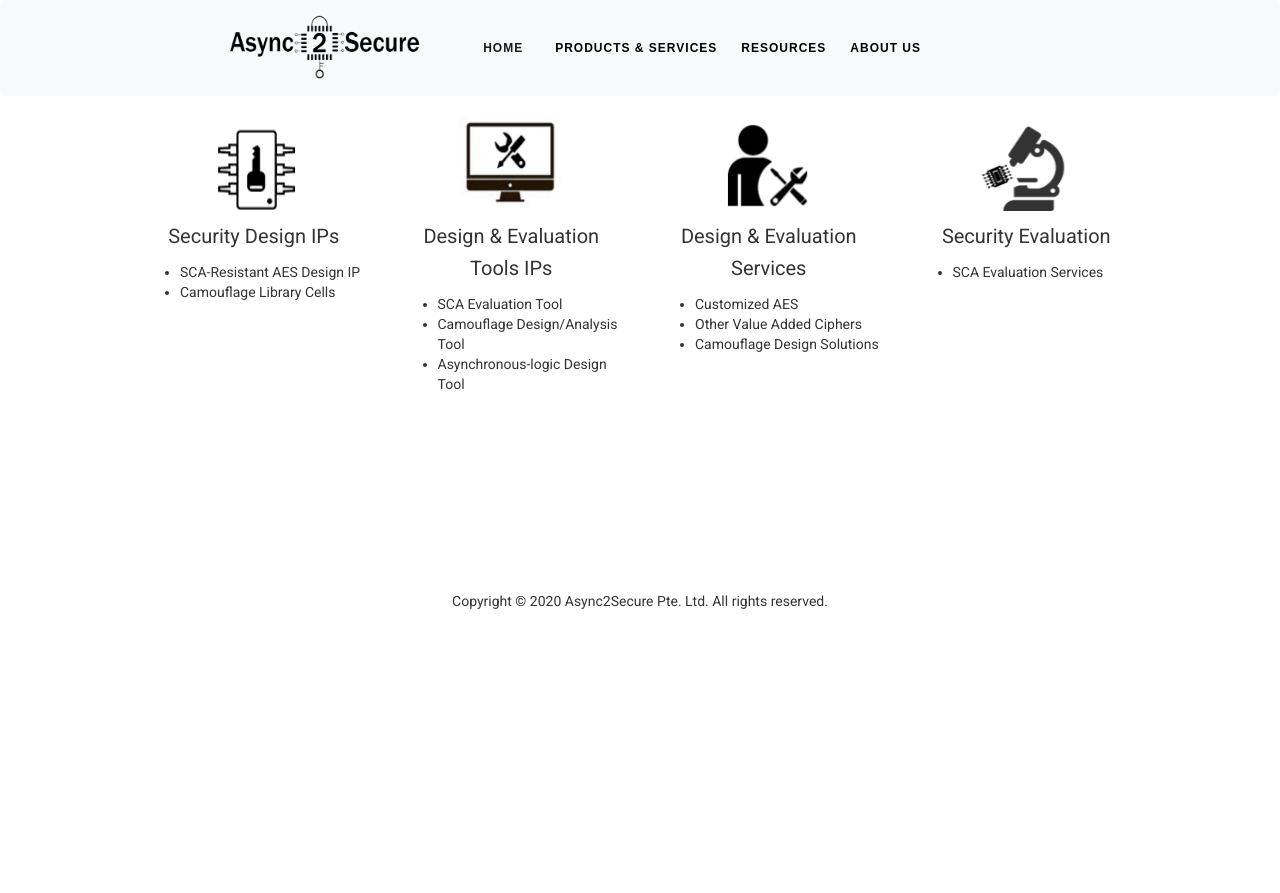
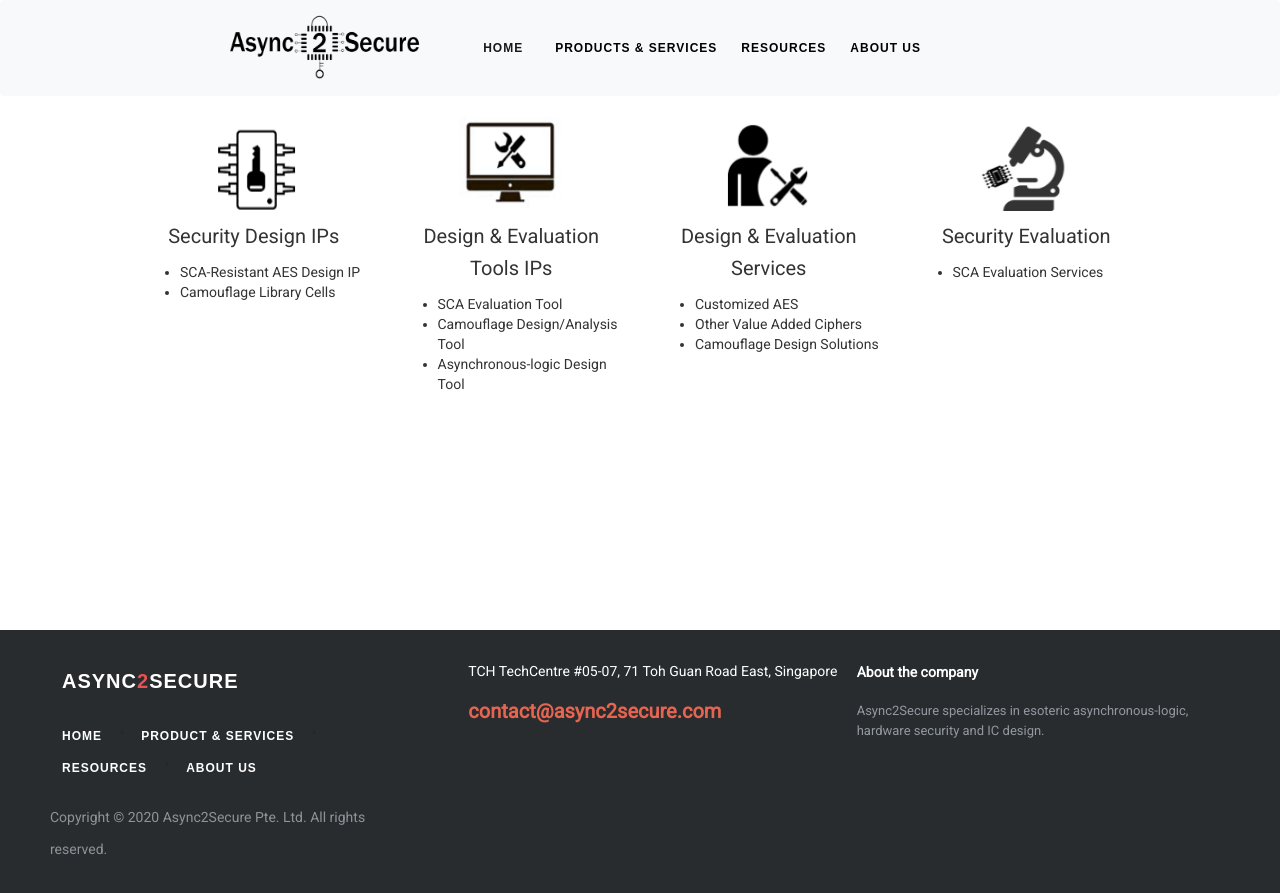
Before and after one commit to async2secure/async2secure.github.io, a Jekyll site: the page built from _pages/products/product.md, in a window 1280 px wide and 900 px high, scrolled down 289 px. Shown: the top 893 px of the window. Built offline with Jekyll 4.4.1, drawn with Linux system fonts in a browser that asks for light colours; some web fonts are replaced; before the commit the page ends 920 px from its top, so only the background shows below that.

Commit message:
make footer better

```diff
--- a/_includes/footer.html
+++ b/_includes/footer.html
@@ -1,3 +1,23 @@
-<footer id="footer">
-  Copyright © 2020 Async2Secure Pte. Ltd. All rights reserved.
+<footer class="footer">
+  <div class="row">
+      <div class="col-sm-6 col-md-4 footer-navigation">
+          <h3><a href="/">Async<span>2</span>Secure</a></h3>
+          <p class="links"><a href="/">Home</a><strong> · </strong><a href="{{ site.baseurl }}{% link _pages/products/product.md %}">Product & Services</a><strong> · </strong><a href="{{ site.baseurl }}{% link _pages/resources/resources.md %}">Resources</a><strong> · </strong><a href="{{ site.baseurl }}{% link _pages/about/about.md %}">About Us</a></p>
+          <p class="company-name">Copyright © 2020 Async2Secure Pte. Ltd. All rights reserved.</p>
+      </div>
+      <div class="col-sm-6 col-md-4 footer-contacts">
+          <div><span class="fa fa-map-marker footer-contacts-icon"> </span>
+              <p><span class="new-line-span">TCH TechCentre #05-07,
+                71 Toh Guan Road East, Singapore</span></p>
+          </div>
+          <div><i class="fa fa-envelope footer-contacts-icon"></i>
+              <p> <a href="#" target="_blank">contact@async2secure.com</a></p>
+          </div>
+      </div>
+      <div class="clearfix"></div>
+      <div class="col-md-4 footer-about">
+          <h4>About the company</h4>
+          <p>Async2Secure specializes in esoteric asynchronous-logic, hardware security and IC design.</p>
+      </div>
+  </div>
 </footer>
--- a/_sass/_layout.scss
+++ b/_sass/_layout.scss
@@ -191,17 +191,6 @@ a:focus::before {
 #page-container {
   position: relative;
   min-height: 100vh;
-}
-
-#content-wrap {
-  padding-bottom: 2.5rem; /* Footer height */
-}
-
-#footer {
-  position: absolute;
-  bottom: 0;
-  width: 100%;
-  height: 2.5rem; /* Footer height */
 }
 
 .dropdown:hover .dropdown-menu {
@@ -747,3 +736,116 @@ p {
   font-size: 1.5rem;
   color: #282828;
 }
+
+footer {
+  background-color: #292c2f;
+  box-shadow: 0 1px 1px 0 rgba(0, 0, 0, 0.12);
+  box-sizing: border-box;
+  width: 100%;
+  text-align: left;
+  font: bold 16px sans-serif;
+  padding: 25px 50px;
+  margin-top: 180px;
+  bottom: 0;
+  color: #fff;
+}
+
+.footer-navigation a {
+font-family: Arial, "Helvetica Neue", Helvetica, sans-serif;
+text-decoration: none;
+transition: color 0.1s, background-color 0.1s;
+position: relative;
+/* display: block; */
+padding: 16px 0;
+margin: 0 12px;
+letter-spacing: 1px;
+font-size: 12px;
+line-height: 16px;
+font-weight: 900;
+text-transform: uppercase;
+transition: color 0.1s, background-color 0.1s, padding 0.2s ease-in;
+color: #000;
+}
+
+.footer-navigation h3 {
+  margin: 0;
+  font: normal 36px Cookie, cursive;
+  margin-bottom: 20px;
+  color: #fff
+}
+
+.footer-navigation h3 a {
+  text-decoration: none;
+  color: #fff;
+  font-size: 20px;
+}
+
+.footer-navigation h3 span {
+  color: #e65151
+}
+
+.footer-navigation p.links a {
+  color: #fff;
+  text-decoration: none
+}
+
+.footer-navigation p.company-name {
+  color: #8f9296;
+  font-size: 14px;
+  font-weight: normal;
+  margin-top: 20px
+}
+
+@media (max-width:767px) {
+  .footer-contacts {
+      margin: 30px 0
+  }
+}
+
+.footer-contacts p {
+  display: inline-block;
+  color: #ffffff;
+  vertical-align: middle
+}
+
+.footer-contacts p a {
+  color: #e66551;;
+  text-decoration: none
+}
+
+.fa.footer-contacts-icon {
+  background-color: #33383b;
+  color: #fff;
+  font-size: 18px;
+  width: 38px;
+  height: 38px;
+  border-radius: 50%;
+  text-align: center;
+  line-height: 38px;
+  margin: 10px 15px 10px 0
+}
+
+span.new-line-span {
+  display: block;
+  font-weight: normal;
+  display: block;
+  font-weight: normal;
+  font-size: 14px;
+  line-height: 2
+}
+
+.footer-about h4 {
+  display: block;
+  color: #fff;
+  font-size: 14px;
+  font-weight: bold;
+  margin-bottom: 20px
+}
+
+.footer-about p {
+  line-height: 20px;
+  color: #92999f;
+  font-size: 13px;
+  font-weight: normal;
+  margin: 0
+}
```
